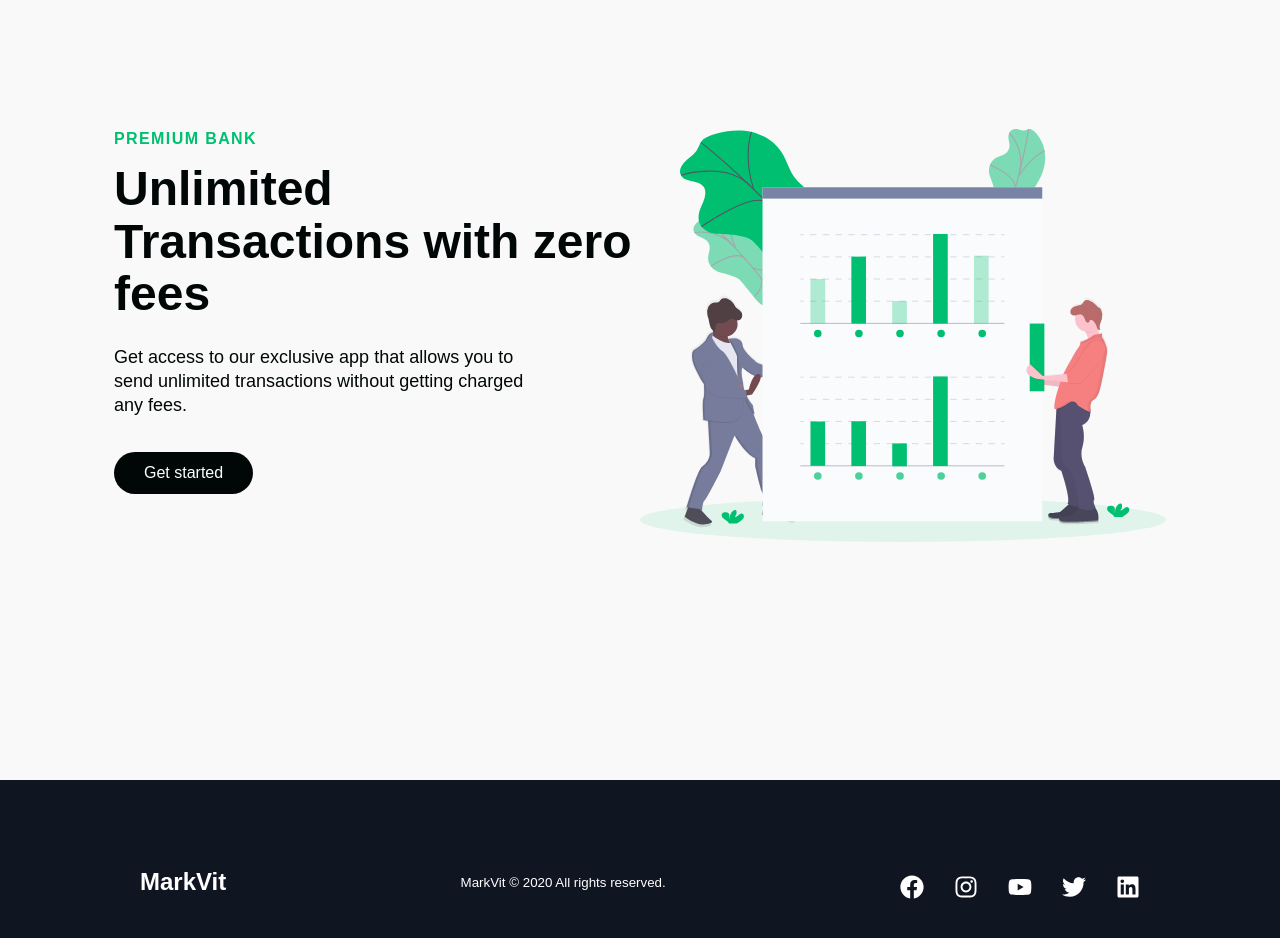
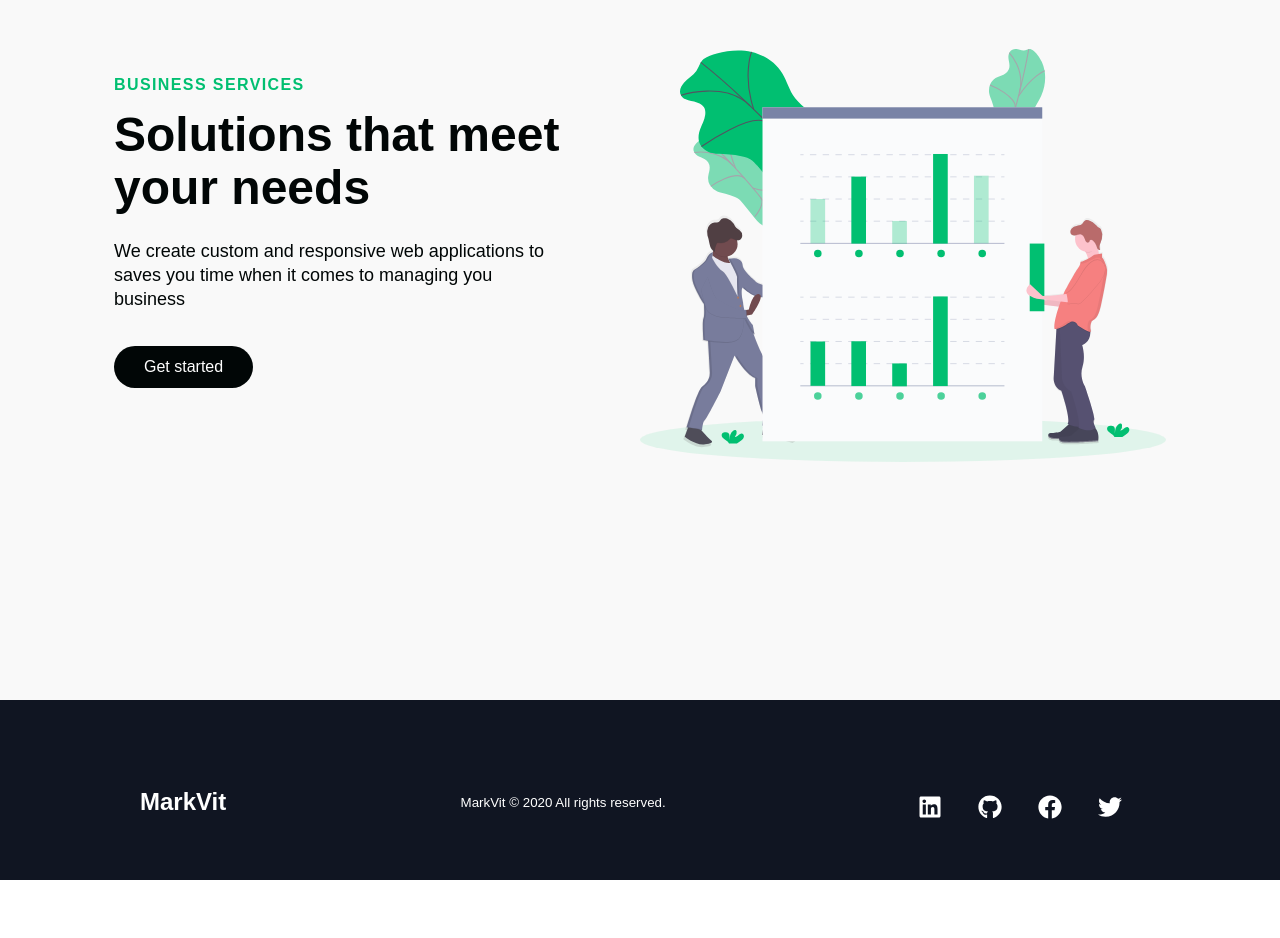
Before and after one commit to devslife7/marcvit-website, a React (Create React App) app: page / in a window 1280 px wide. Shown: the part 1680-2618 px from the top of the page. After the commit the page ends 2560 px from the top, so only its background shows below. Built offline with nearby package versions, Linux system fonts and the light colour scheme; a web font is replaced by a local one.

Commit message:
added social media links

```diff
--- a/src/components/Footer/FooterElements.js
+++ b/src/components/Footer/FooterElements.js
@@ -102,7 +102,7 @@ export const WebsiteRights = styled.small`
 
 export const SocialIcons = styled.div`
   display: flex;
-  justify-content: space-between;
+  justify-content: space-around;
   align-items: center;
   width: 240px;
 `
--- a/src/components/Footer/index.js
+++ b/src/components/Footer/index.js
@@ -1,5 +1,5 @@
 import React from "react"
-import { FaFacebook, FaInstagram, FaYoutube, FaTwitter, FaLinkedin } from "react-icons/fa"
+import { FaFacebook, FaInstagram, FaYoutube, FaTwitter, FaLinkedin, FaGithub } from "react-icons/fa"
 import { animateScroll as scroll } from "react-scroll"
 import {
   FooterContainer,
@@ -71,20 +71,31 @@ export default function Footer() {
             <WebsiteRights>MarkVit © {new Date().getFullYear()} All rights reserved.</WebsiteRights>
 
             <SocialIcons>
-              <SocialIconLink href='/' target='_blank' arial-label='Facebook'>
+              <SocialIconLink
+                href='https://www.linkedin.com/in/marcos-velasco-1b07a7189/'
+                target='_blank'
+                arial-label='LinkedIn'
+              >
+                <FaLinkedin />
+              </SocialIconLink>
+              <SocialIconLink href='https://github.com/devslife7' target='_blank' arial-label='GitHub'>
+                <FaGithub />
+              </SocialIconLink>
+              <SocialIconLink
+                href='https://www.facebook.com/marcos.velasco.5/'
+                target='_blank'
+                arial-label='Facebook'
+              >
                 <FaFacebook />
               </SocialIconLink>
-              <SocialIconLink href='/' target='_blank' arial-label='Instagram'>
+              {/* <SocialIconLink href='/' target='_blank' arial-label='Instagram'>
                 <FaInstagram />
-              </SocialIconLink>
-              <SocialIconLink href='/' target='_blank' arial-label='Youtube'>
+              </SocialIconLink> */}
+              {/* <SocialIconLink href='/' target='_blank' arial-label='Youtube'>
                 <FaYoutube />
-              </SocialIconLink>
-              <SocialIconLink href='/' target='_blank' arial-label='Twitter'>
+              </SocialIconLink> */}
+              <SocialIconLink href='https://twitter.com/Markuz113' target='_blank' arial-label='Twitter'>
                 <FaTwitter />
-              </SocialIconLink>
-              <SocialIconLink href='/' target='_blank' arial-label='LinkedIn'>
-                <FaLinkedin />
               </SocialIconLink>
             </SocialIcons>
           </SocialMediaWrap>
--- a/src/components/InfoSection/Data.js
+++ b/src/components/InfoSection/Data.js
@@ -35,14 +35,14 @@ export const homeObjTwo = {
 }
 
 export const homeObjThree = {
-  id: "signup",
+  id: "about",
   lightBg: true,
   lightText: false,
   lightTextDesc: false,
-  topLine: "Premium Bank",
-  headline: "Unlimited Transactions with zero fees",
+  topLine: "business services",
+  headline: "Solutions that meet your needs",
   description:
-    "Get access to our exclusive app that allows you to send unlimited transactions without getting charged any fees.",
+    "We create custom and responsive web applications to saves you time when it comes to managing you business",
   buttonLabel: "Get started",
   imgStart: false,
   img: require("../../images/svg-3.svg"),
--- a/src/components/Navbar/index.js
+++ b/src/components/Navbar/index.js
@@ -44,20 +44,20 @@ export default function Navbar({ toggle }) {
           </MobileIcon>
           <NavMenu>
             <NavItem>
+              <NavLinks to='services' smooth='true' duration={500} spy={true} exact='true' offset={-80}>
+                Services
+              </NavLinks>
+            </NavItem>
+            <NavItem>
               <NavLinks to='about' smooth='true' duration={500} spy={true} exact='true' offset={-80}>
                 About
               </NavLinks>
             </NavItem>
-            <NavItem>
+            {/* <NavItem>
               <NavLinks to='discover' smooth='true' duration={500} spy={true} exact='true' offset={-80}>
                 Discover
               </NavLinks>
-            </NavItem>
-            <NavItem>
-              <NavLinks to='services' smooth='true' duration={500} spy={true} exact='true' offset={-80}>
-                Services
-              </NavLinks>
-            </NavItem>
+            </NavItem> */}
             {/* <NavItem>
               <NavLinks to='signup' smooth='true' duration={500} spy={true} exact='true' offset={-80}>
                 Sign Up
--- a/src/components/Services/ServicesElements.js
+++ b/src/components/Services/ServicesElements.js
@@ -1,7 +1,7 @@
 import styled from "styled-components"
 
 export const ServicesContainer = styled.div`
-  height: 800px;
+  height: 90vh;
   display: flex;
   flex-direction: column;
   justify-content: center;
@@ -49,7 +49,7 @@ export const ServicesCard = styled.div`
   transition: all 0.2s ease-in-out;
 
   &:hover {
-    transform: scale(1.02);
+    transform: scale(1.05);
     transition: all 0.2s ease-in-out;
     cursor: pointer;
   }
```
